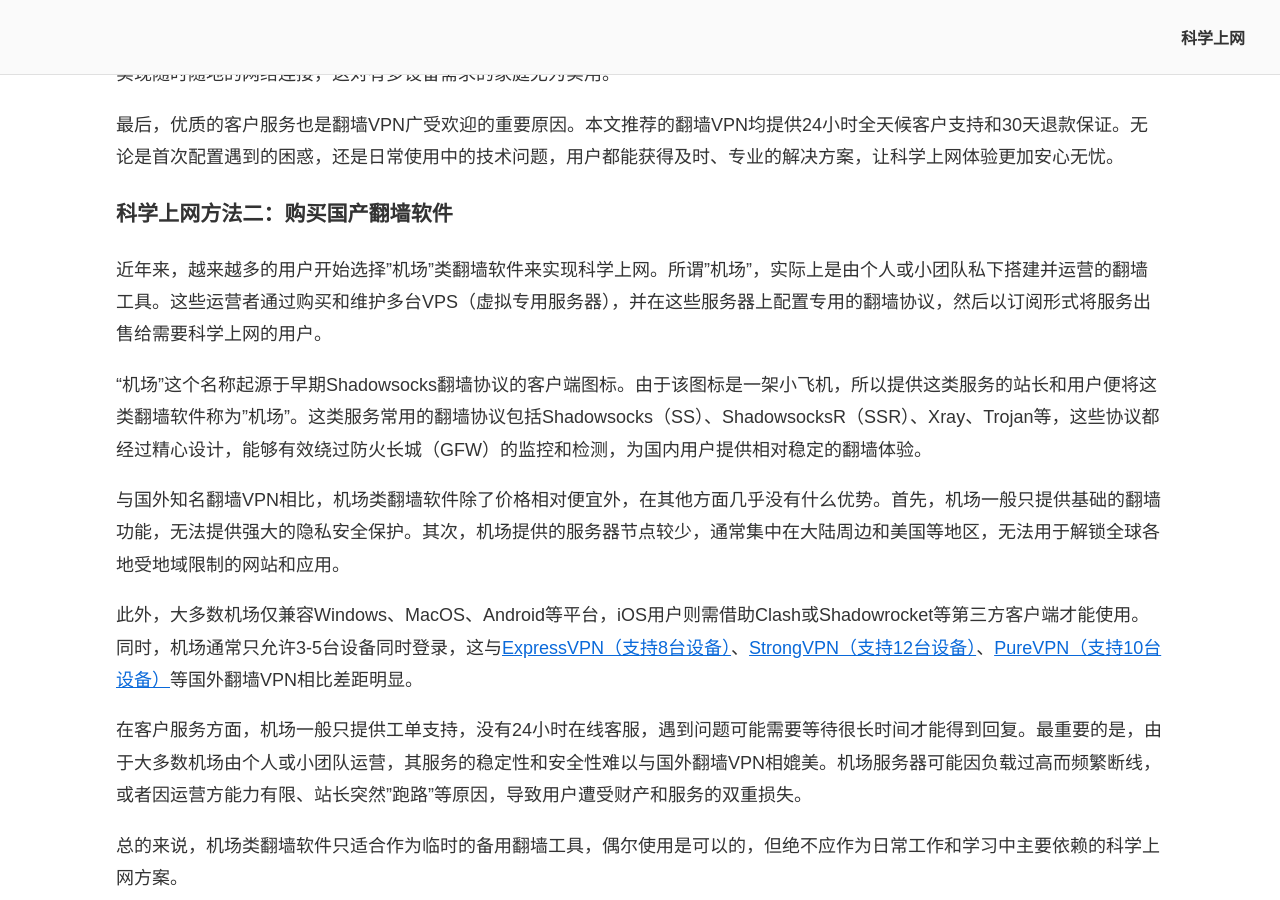
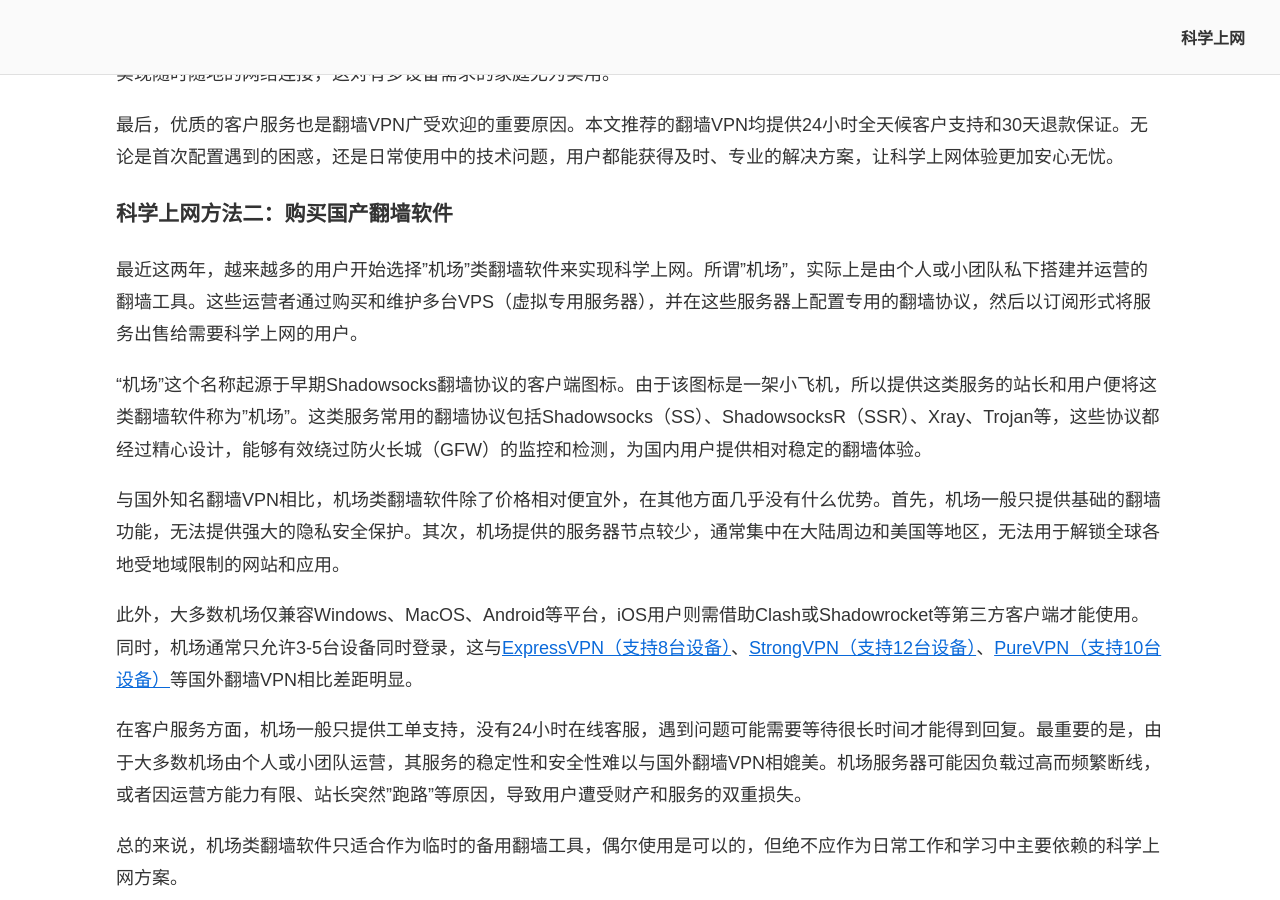
Before and after one commit to chinavpns/chinavpns.github.io, a Jekyll site: the page built from index.md, in a window 1280 px wide and 900 px high, scrolled down 5376 px. Built offline with Jekyll 4.4.1, drawn with Linux system fonts in a browser that asks for light colours.

Commit message:
Update index.md

```diff
--- a/index.md
+++ b/index.md
@@ -93,7 +93,7 @@ description: 科学上网指南：2025年最好用的翻墙VPN和翻墙软件推
 
 ### 科学上网方法二：购买国产翻墙软件
 
-近年来，越来越多的用户开始选择"机场"类翻墙软件来实现科学上网。所谓"机场"，实际上是由个人或小团队私下搭建并运营的翻墙工具。这些运营者通过购买和维护多台VPS（虚拟专用服务器），并在这些服务器上配置专用的翻墙协议，然后以订阅形式将服务出售给需要科学上网的用户。
+最近这两年，越来越多的用户开始选择"机场"类翻墙软件来实现科学上网。所谓"机场"，实际上是由个人或小团队私下搭建并运营的翻墙工具。这些运营者通过购买和维护多台VPS（虚拟专用服务器），并在这些服务器上配置专用的翻墙协议，然后以订阅形式将服务出售给需要科学上网的用户。
 
 "机场"这个名称起源于早期Shadowsocks翻墙协议的客户端图标。由于该图标是一架小飞机，所以提供这类服务的站长和用户便将这类翻墙软件称为"机场"。这类服务常用的翻墙协议包括Shadowsocks（SS）、ShadowsocksR（SSR）、Xray、Trojan等，这些协议都经过精心设计，能够有效绕过防火长城（GFW）的监控和检测，为国内用户提供相对稳定的翻墙体验。
 
```
